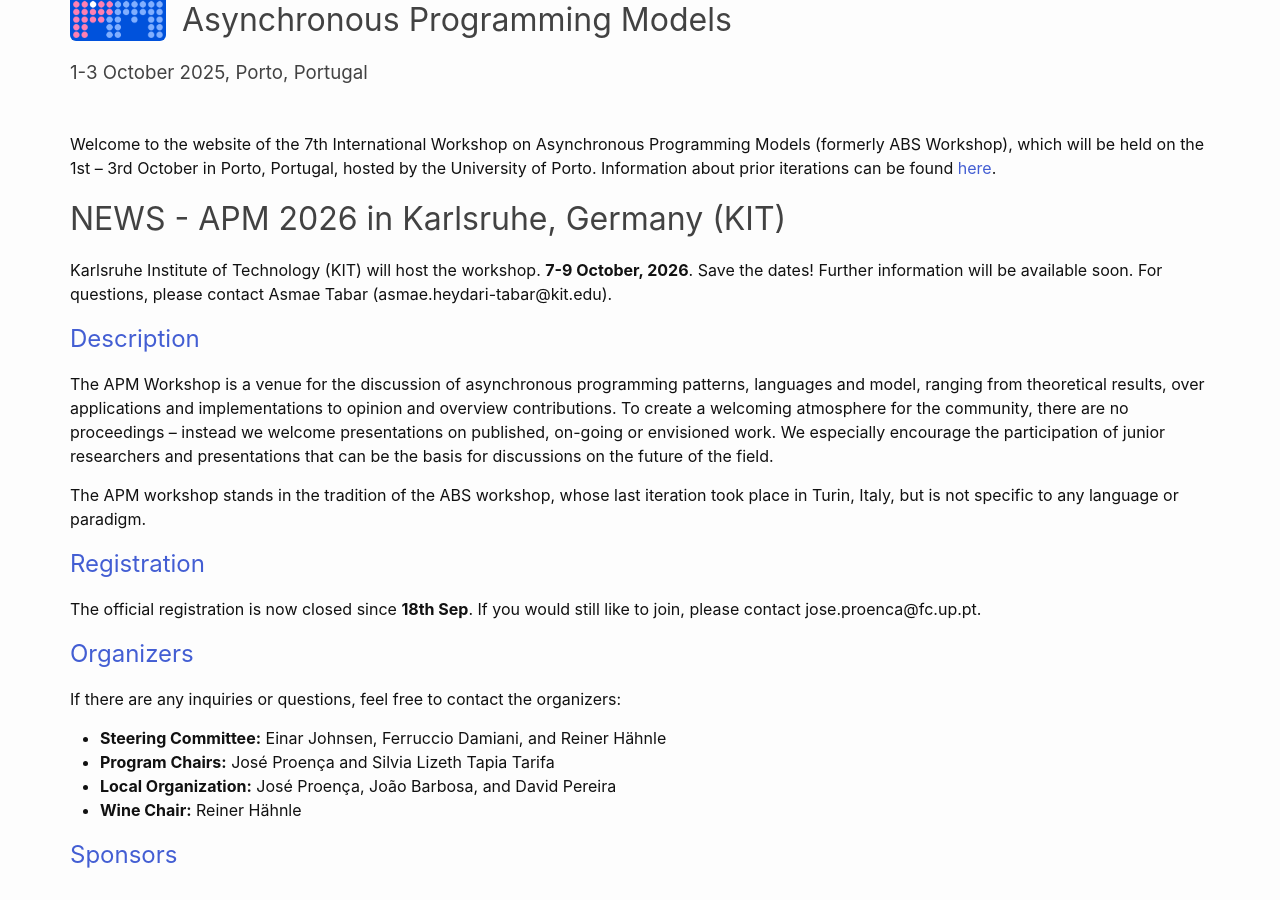
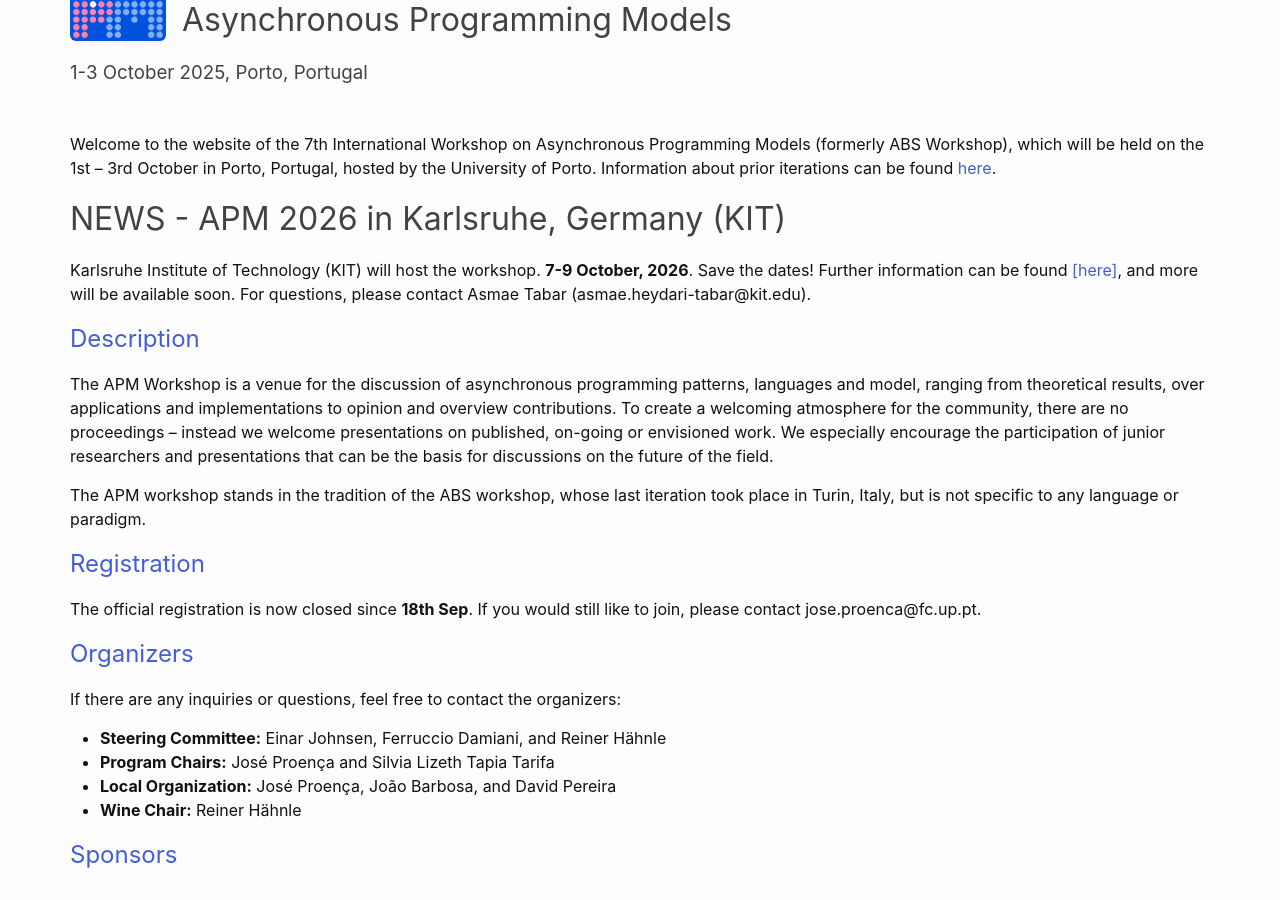
Before and after one commit to apm-workshop/2025, a Jekyll site: the page built from _pages/index.md, in a window 1280 px wide and 900 px high, scrolled down 612 px. Built offline with Jekyll 4.4.1, drawn with Linux system fonts in a browser that asks for light colours.

Commit message:
Update index.md

```diff
--- a/_pages/index.md
+++ b/_pages/index.md
@@ -8,7 +8,7 @@ Welcome to the website of the 7th International Workshop on Asynchronous Program
 
 
 # NEWS - APM 2026 in Karlsruhe, Germany (KIT)
-Karlsruhe Institute of Technology (KIT) will host the workshop. __7-9 October, 2026__. Save the dates! Further information will be available soon. For questions, please contact Asmae Tabar (asmae.heydari-tabar@kit.edu).
+Karlsruhe Institute of Technology (KIT) will host the workshop. __7-9 October, 2026__. Save the dates! Further information can be found [[here]](assets/APM-2026-Invitation.pdf), and more will be available soon. For questions, please contact Asmae Tabar (asmae.heydari-tabar@kit.edu).
 
 
 ## Description
```
